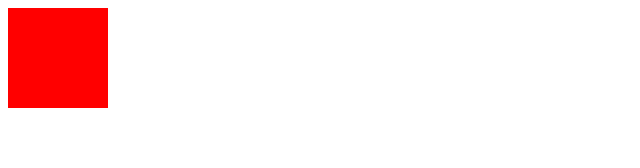
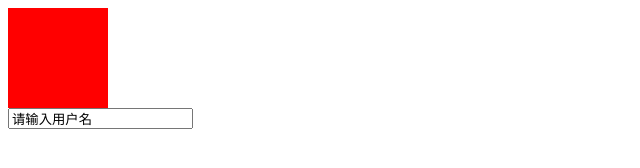
Before and after one commit to Andylovey/vscodeGit, a plain HTML site: page index.html in a window 1280 px wide. Shown: the whole page, without its empty margins (0-640 px from the left). Drawn offline with Linux system fonts and the light colour scheme.

Commit message:
第二次提交版本

```diff
--- a/index.html
+++ b/index.html
@@ -15,5 +15,6 @@
 </head>
 <body>
     <div class="wrapper"></div>
+    <input type="text" value="请输入用户名">
 </body>
 </html>
```
